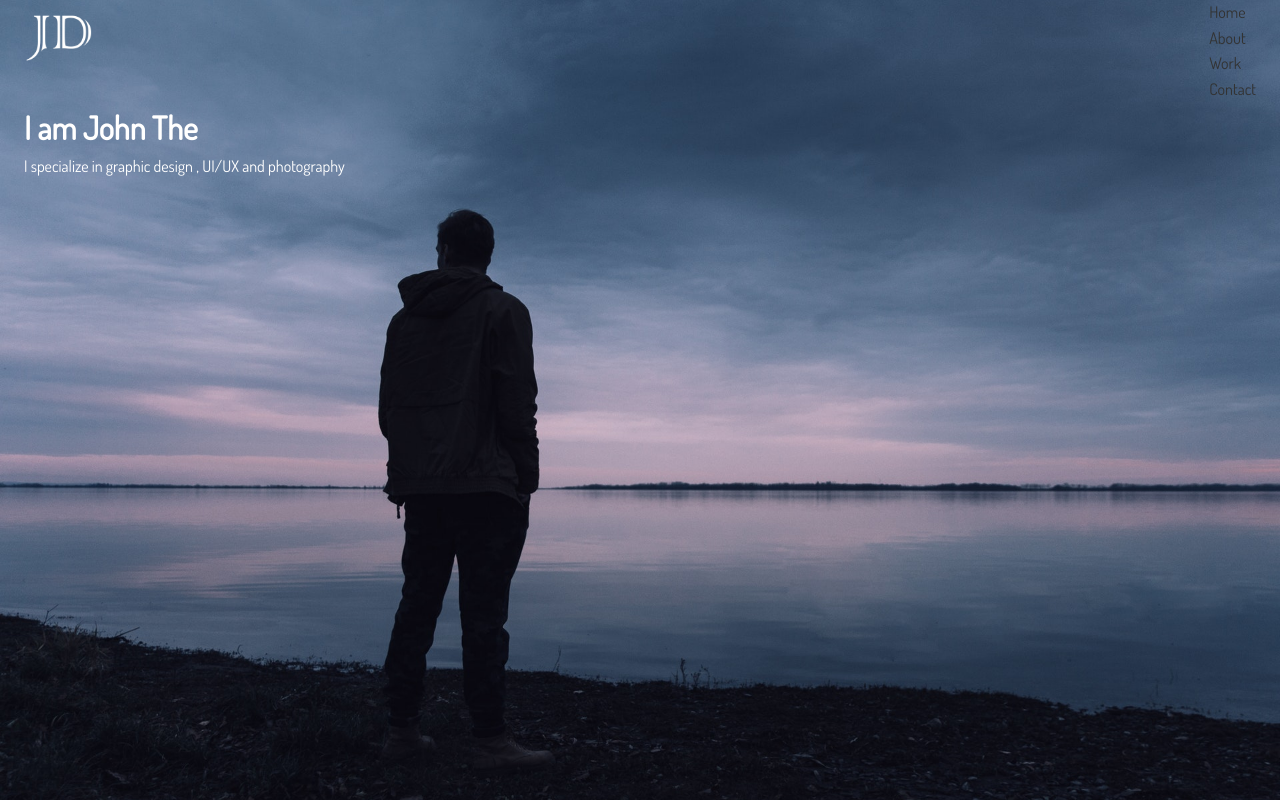
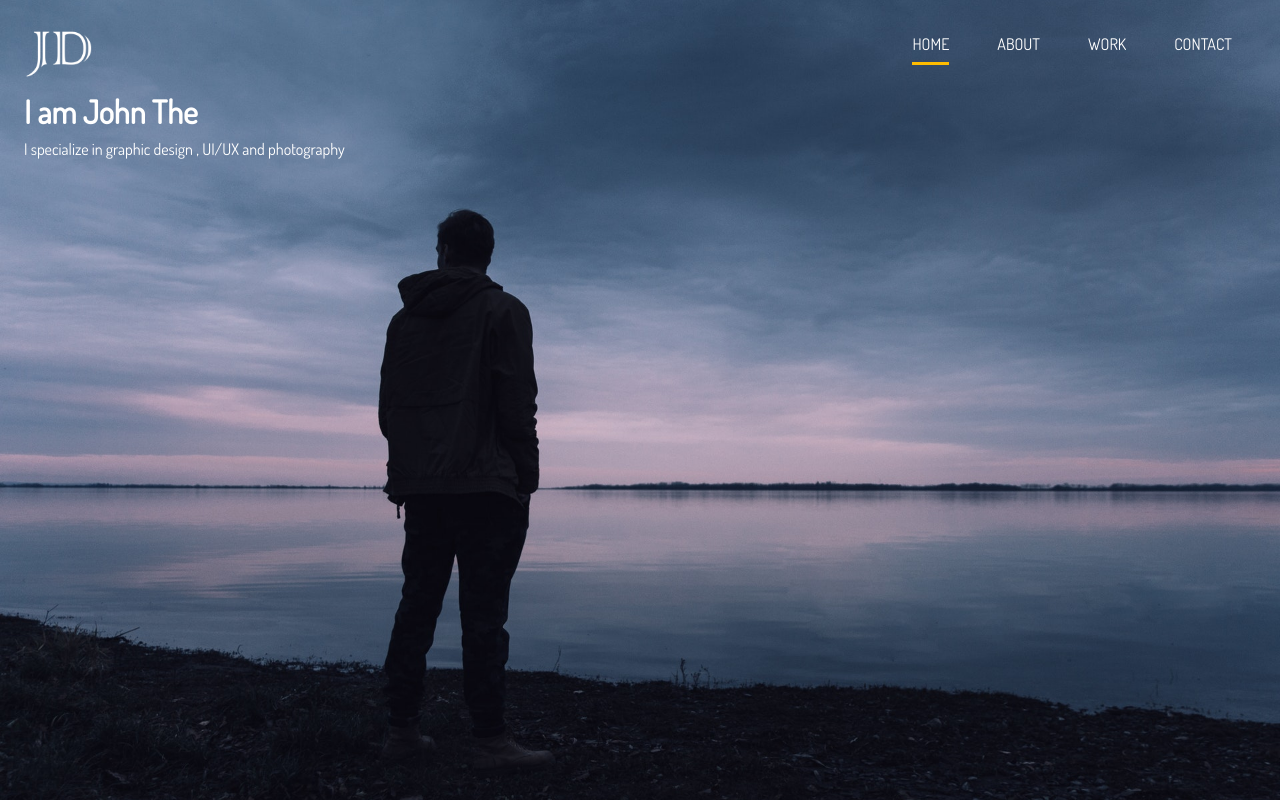
Before and after one commit to Grodriggues/personal-blog-example, a website: page dist/index.html in a window 1280 px wide. Drawn offline with Linux system fonts and the light colour scheme.

Commit message:
styling navbar

```diff
--- a/scss/main.scss
+++ b/scss/main.scss
@@ -16,7 +16,20 @@ body {
 
 a {
   text-decoration: none;
-  color: $dark-color;
+  color: #fff;
+  text-transform: uppercase;
+  border-bottom: 3px transparent solid;
+  padding-bottom:0.5rem;
+  transition: border-color 0.5s;
+
+  &:hover{
+    border-color:$medium-color;
+  }
+
+  &.current{
+    border-color:$main-color;
+  }
+
 }
 
 ul {
@@ -44,8 +57,18 @@ img {
 //Main nav
 
 #main-nav {
-  display:flex;
+  display: flex;
   justify-content: space-between; // Logo in one side and ul in the other side
+  padding-top: 1rem;
+
+  ul {
+    display: flex;
+  }
+
+  li {
+    padding: 1rem 1.5rem;
+    color: white;
+  }
 }
 
 // Header
```
Also changed, not shown: dist/css/main.css.
